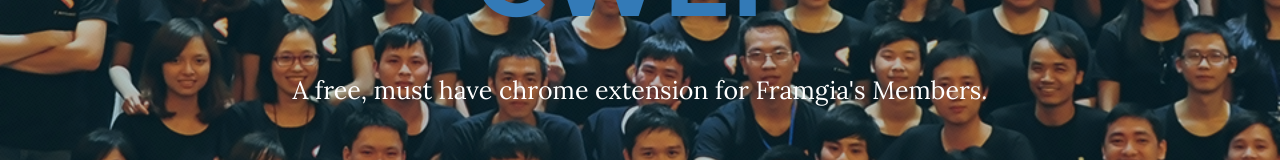
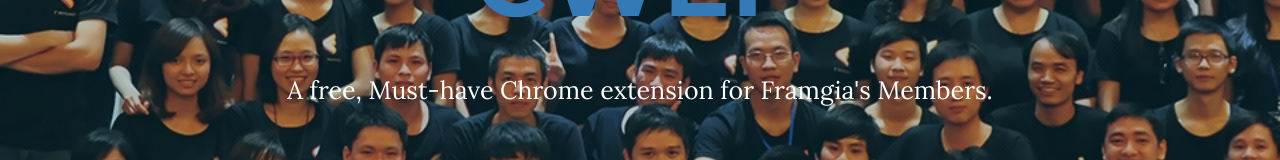
Before and after one commit to vigov5/cwep, a plain HTML site: page index.html in a window 1280 px wide. Shown: the part 323-483 px from the top of the page. Drawn offline with nearby package versions, Linux system fonts and the light colour scheme.

Commit message:
Edit intro text

```diff
--- a/index.html
+++ b/index.html
@@ -67,7 +67,7 @@
                 <div class="row">
                     <div class="col-md-8 col-md-offset-2">
                         <h1 class="brand-heading text-primary">CWEP</h1>
-                        <p class="intro-text">A free, must have chrome extension for Framgia's Members.</p>
+                        <p class="intro-text">A free, Must-have Chrome extension for Framgia's Members.</p>
                         <div class="page-scroll">
                             <a href="#about" class="btn btn-circle">
                                 <i class="fa fa-angle-double-down animated"></i>
```
